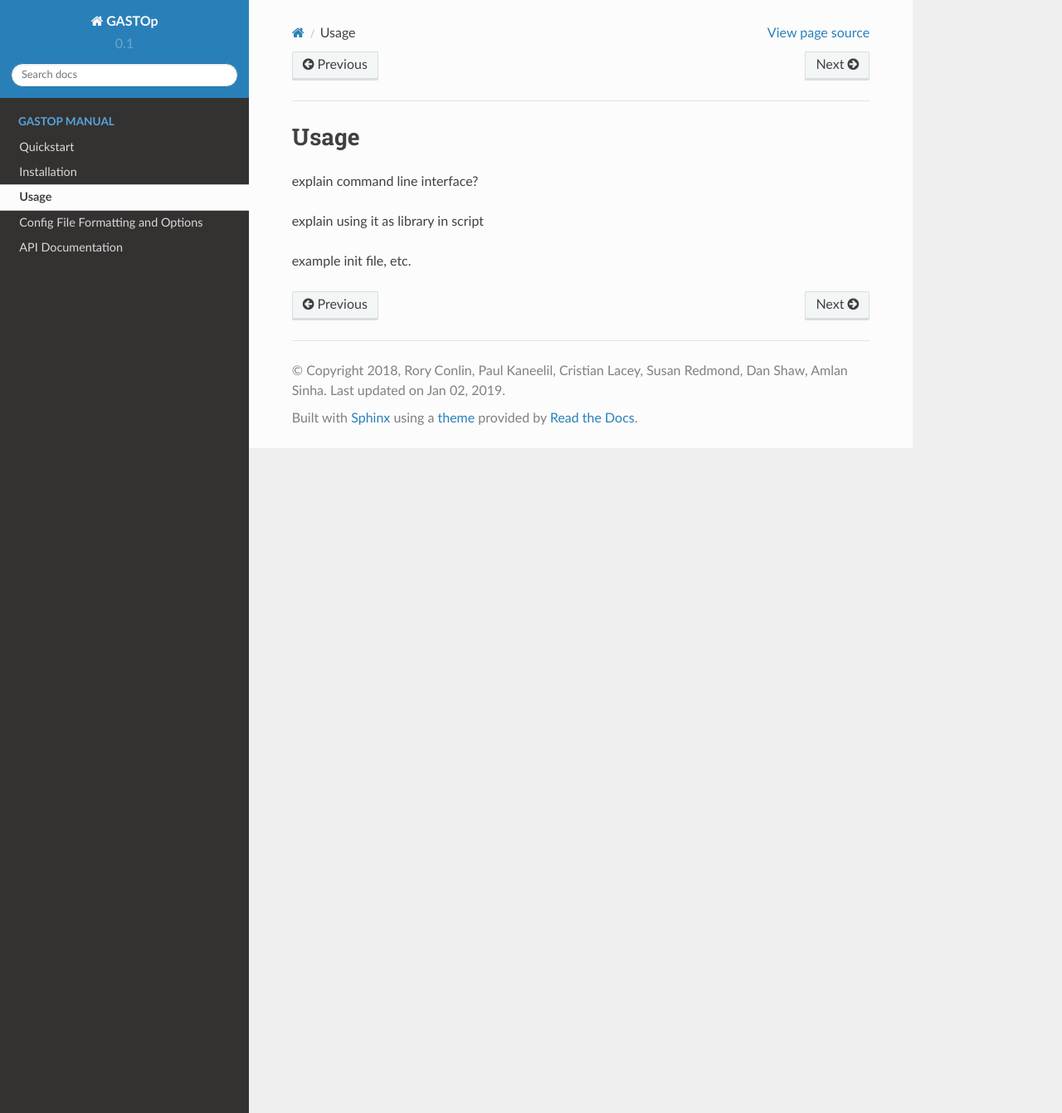
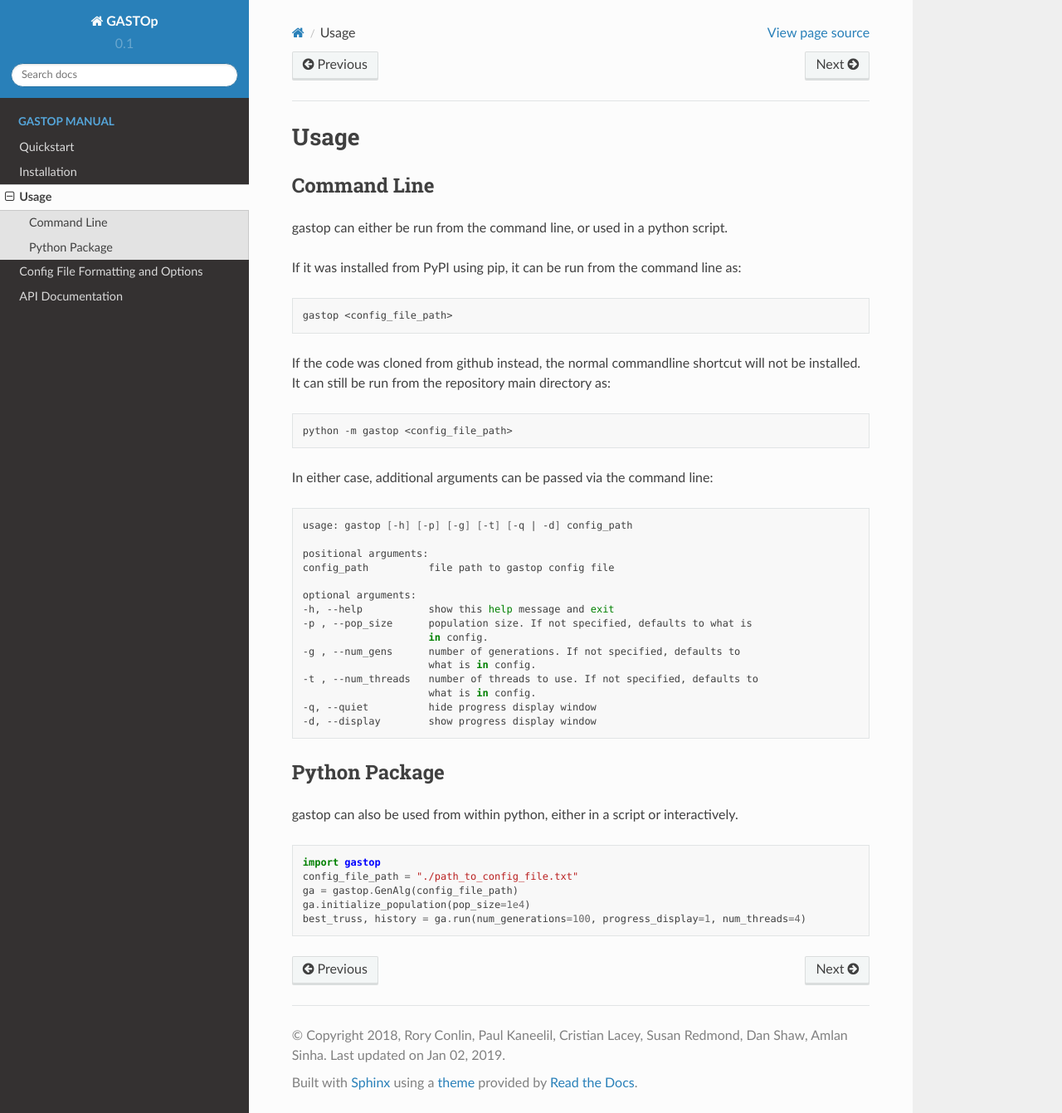
Before and after one commit to f0uriest/GASTOp, a Sphinx documentation site: the page built from docs/usage.rst, in a window 1280 px wide and 1341 px high. Shown: the whole window at 83% size. Built offline with Sphinx 7.4.7 and the Read the Docs theme 2.0.0, drawn with Linux system fonts in a browser that asks for light colours.

Commit message:
added usage and installation instructions

```diff
--- a/docs/usage.rst
+++ b/docs/usage.rst
@@ -2,8 +2,54 @@
 Usage
 =====
 
-explain command line interface?
+Command Line
+************
 
-explain using it as library in script
+gastop can either be run from the command line, or used in a python script.
 
-example init file, etc.
+If it was installed from PyPI using pip, it can be run from the command line as:
+
+.. code-block:: bash
+
+	gastop <config_file_path>
+
+If the code was cloned from github instead, the normal commandline shortcut will not be installed.
+It can still be run from the repository main directory as:
+
+.. code-block:: bash
+
+	python -m gastop <config_file_path>
+
+In either case, additional arguments can be passed via the command line:
+
+.. code-block:: bash
+
+    	usage: gastop [-h] [-p] [-g] [-t] [-q | -d] config_path
+
+	positional arguments:
+	config_path          file path to gastop config file
+
+	optional arguments:
+	-h, --help           show this help message and exit
+	-p , --pop_size      population size. If not specified, defaults to what is
+                             in config.
+	-g , --num_gens      number of generations. If not specified, defaults to
+                             what is in config.
+	-t , --num_threads   number of threads to use. If not specified, defaults to
+	                     what is in config.
+	-q, --quiet          hide progress display window
+	-d, --display        show progress display window
+
+
+Python Package
+**************
+
+gastop can also be used from within python, either in a script or interactively.
+
+.. code-block:: python
+
+   import gastop
+   config_file_path = "./path_to_config_file.txt"
+   ga = gastop.GenAlg(config_file_path)
+   ga.initialize_population(pop_size=1e4)
+   best_truss, history = ga.run(num_generations=100, progress_display=1, num_threads=4)
```
Also changed, not shown: docs/installation.rst (+35 -2 lines), 1 other file.
